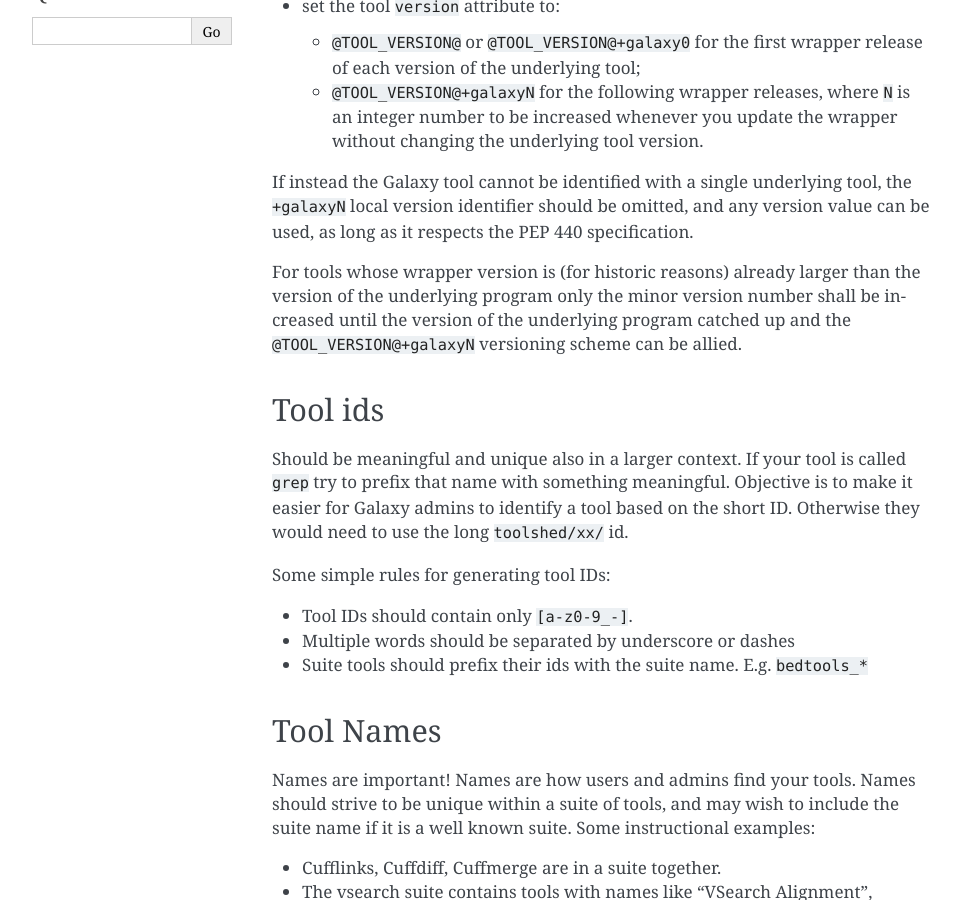
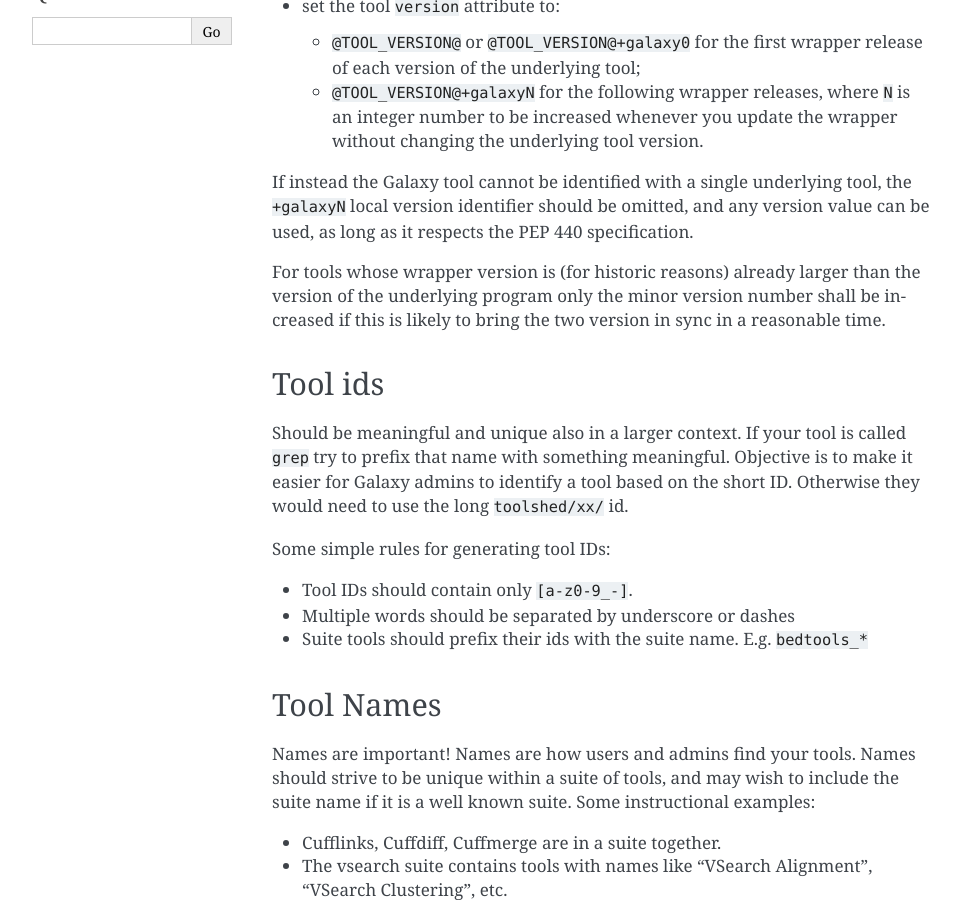
Before and after one commit to galaxy-iuc/standards, a Sphinx documentation site: the page built from docs/best_practices/tool_xml.rst, in a window 1280 px wide and 900 px high, scrolled down 630 px. Shown: the whole window, without its empty margins (148-1108 px from the left). Built offline with Sphinx 7.4.7, drawn with Linux system fonts in a browser that asks for light colours.

Commit message:
Update tool_xml.rst

```diff
--- a/docs/best_practices/tool_xml.rst
+++ b/docs/best_practices/tool_xml.rst
@@ -43,8 +43,8 @@ value can be used, as long as it respects the PEP 440 specification.
 
 For tools whose wrapper version is (for historic reasons) already larger than
 the version of the underlying program only the minor version number shall be
-increased until the version of the underlying program catched up and the
-``@TOOL_VERSION@+galaxyN`` versioning scheme can be allied.
+increased if this is likely to bring the two version in sync in a reasonable
+time.
 
 Tool ids
 --------
```
